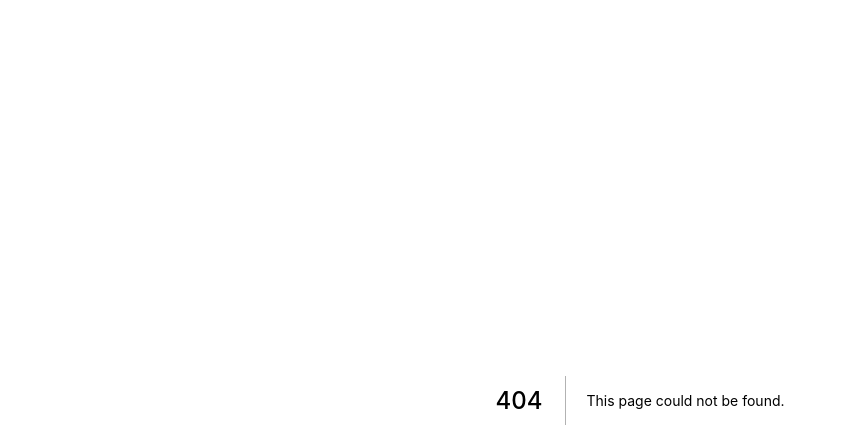
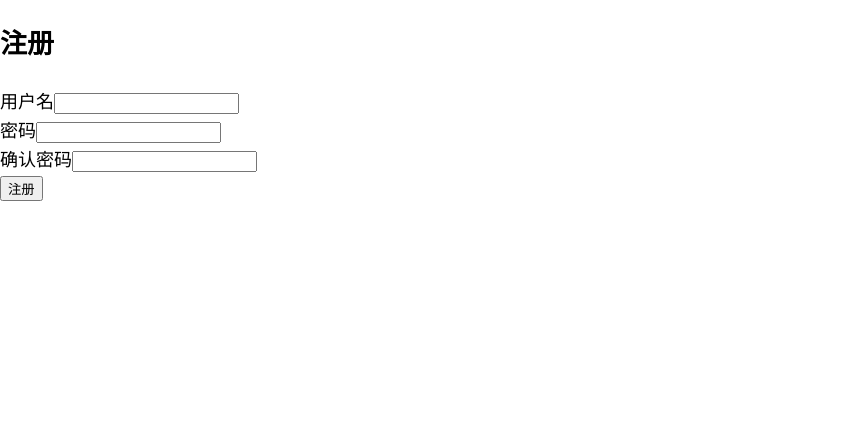
Before and after one commit to JinChengJoker/nextjs-blog, a Next.js app: page /signup in a window 1280 px wide. Before the commit this address had no page. Shown: the top 448 px of the page, without its empty margins (0-847 px from the left). Built offline with nearby package versions, Linux system fonts and the light colour scheme.

Commit message:
未完成的用户注册

```diff
--- a/package.json
+++ b/package.json
@@ -8,6 +8,7 @@
     "start": "next start"
   },
   "dependencies": {
+    "axios": "^0.21.1",
     "gray-matter": "^4.0.3",
     "marked": "^2.0.7",
     "next": "^10.0.0",
--- /dev/null
+++ b/pages/api/v1/users.ts
@@ -0,0 +1,28 @@
+import {NextApiHandler} from "next";
+import dbConnectionPromise from "lib/dbConnection";
+import {User} from "src/entity/User";
+
+const users: NextApiHandler = async (req, res) => {
+  console.log(req.body)
+  res.setHeader('Content-Type', 'application/json; charset=utf-8')
+  if (req.method === 'POST') {
+    const {username, password, passwordRepeat} = req.body;
+    const user = new User()
+    user.username = username
+    user.password = password
+    user.passwordRepeat = passwordRepeat
+    const errors = await user.validate()
+    if (errors) {
+      res.status(422)
+      res.write(JSON.stringify(errors))
+    } else {
+      res.status(200)
+      res.write('ok!')
+    }
+  } else {
+    res.status(404)
+  }
+  res.end()
+}
+
+export default users
--- /dev/null
+++ b/pages/signup.tsx
@@ -0,0 +1,81 @@
+import {NextPage} from "next";
+import {FormEvent, useCallback, useState} from "react";
+import axios, {AxiosError} from "axios";
+
+const SignupPage: NextPage = () => {
+  const [formData, setFormData] = useState({
+    username: '',
+    password: '',
+    passwordRepeat: '',
+  })
+  const [errors, setErrors] = useState({
+    username: [],
+    password: [],
+    passwordRepeat: [],
+  })
+
+  const onSubmit = useCallback(async (e: FormEvent) => {
+    e.preventDefault()
+    await axios.post('/api/v1/users').catch((error: AxiosError) => {
+      console.log('--------------')
+      console.dir(error)
+      console.log('--------------')
+      const {response} = error
+    })
+  }, [formData])
+
+  return (
+    <>
+      <h2>注册</h2>
+      <form onSubmit={onSubmit}>
+        <div>
+          <label>
+            <span>用户名</span>
+            <input
+              type="text"
+              value={formData.username}
+              onChange={e => setFormData({
+                ...formData,
+                username: e.target.value
+              })}
+            />
+          </label>
+          <span>{errors.username[0]}</span>
+        </div>
+        <div>
+          <label>
+            <span>密码</span>
+            <input
+              type="password"
+              value={formData.password}
+              onChange={e => setFormData({
+                ...formData,
+                password: e.target.value
+              })}
+            />
+          </label>
+          <span>{errors.password[0]}</span>
+        </div>
+        <div>
+          <label>
+            <span>确认密码</span>
+            <input
+              type="password"
+              value={formData.passwordRepeat}
+              onChange={e => setFormData({
+                ...formData,
+                passwordRepeat: e.target.value
+              })}
+            />
+          </label>
+          <span>{errors.passwordRepeat[0]}</span>
+        </div>
+        <div>
+          <button type="submit">注册</button>
+        </div>
+      </form>
+    </>
+  )
+}
+
+export default SignupPage
--- a/src/entity/User.ts
+++ b/src/entity/User.ts
@@ -1,6 +1,13 @@
 import {Entity, Column, PrimaryGeneratedColumn, OneToMany, CreateDateColumn, UpdateDateColumn} from "typeorm";
 import {Post} from "./Post";
 import {Comment} from "./Comment";
+import dbConnectionPromise from "lib/dbConnection";
+
+type Errors = {
+  username: string[];
+  password: string[];
+  passwordRepeat: string[];
+}
 
 @Entity('users')
 export class User {
@@ -24,4 +31,54 @@ export class User {
 
   @OneToMany(type => Comment, comment => comment.user)
   comments: Comment[];
+
+  passwordRepeat: string;
+
+  async validate() {
+    const {username, password, passwordRepeat} = this
+    const errors: Errors = {
+      username: [],
+      password: [],
+      passwordRepeat: [],
+    }
+    console.log('username')
+    console.log(username)
+    if (username.trim() === '') {
+      errors.username.push('用户名不能为空')
+    }
+    if (username.length < 6) {
+      errors.username.push('用户名不能少于6个字符')
+    }
+    if (username.length > 24) {
+      errors.username.push('用户名不能大于24个字符')
+    }
+    if (!/^[a-zA-Z0-9_]+$/.test(username)) {
+      errors.username.push('用户名只能包含大写字母、小写字母和下划线')
+    }
+    if (errors.username.length === 0) {
+      const connection = await dbConnectionPromise
+      const userRepository = connection.getRepository(User)
+      const user = await userRepository.findOne({username})
+      user && errors.username.push('用户名已存在')
+    }
+    if (password.trim() === '') {
+      errors.password.push('密码不能为空')
+    }
+    if (password.length < 6) {
+      errors.password.push('密码不能少于6个字符')
+    }
+    if (password.length > 24) {
+      errors.password.push('密码不能大于24个字符')
+    }
+    if (!/^[a-zA-Z0-9]+$/.test(password)) {
+      errors.password.push('密码只能包含大写字母、小写字母和下划线')
+    }
+    if (passwordRepeat.trim() === '') {
+      errors.passwordRepeat.push('请再次输入密码')
+    }
+    if (password !== passwordRepeat) {
+      errors.passwordRepeat.push('两次输入的密码不一致')
+    }
+    return Object.values(errors).find(i => i.length > 0) ? errors : null
+  }
 }
```
Also changed, not shown: 1 other file (tests, documents, lock files or other folders).
